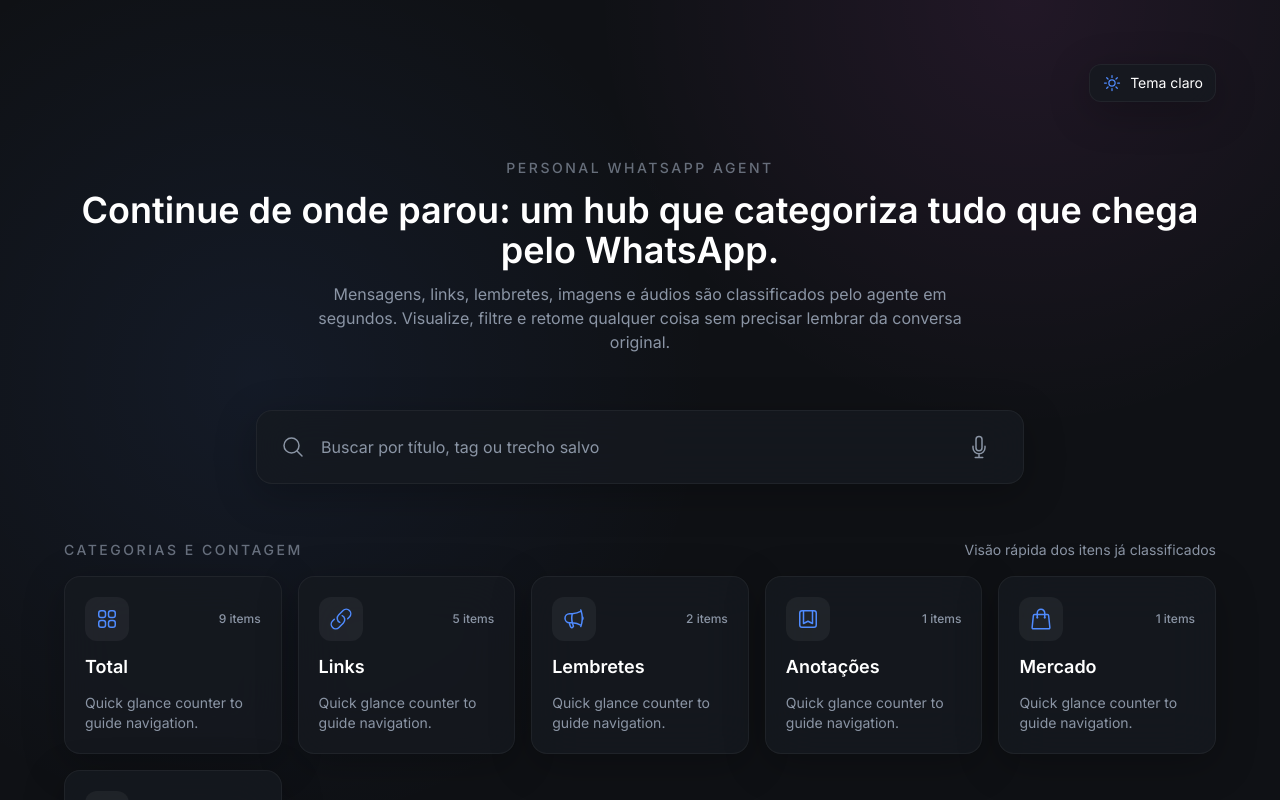
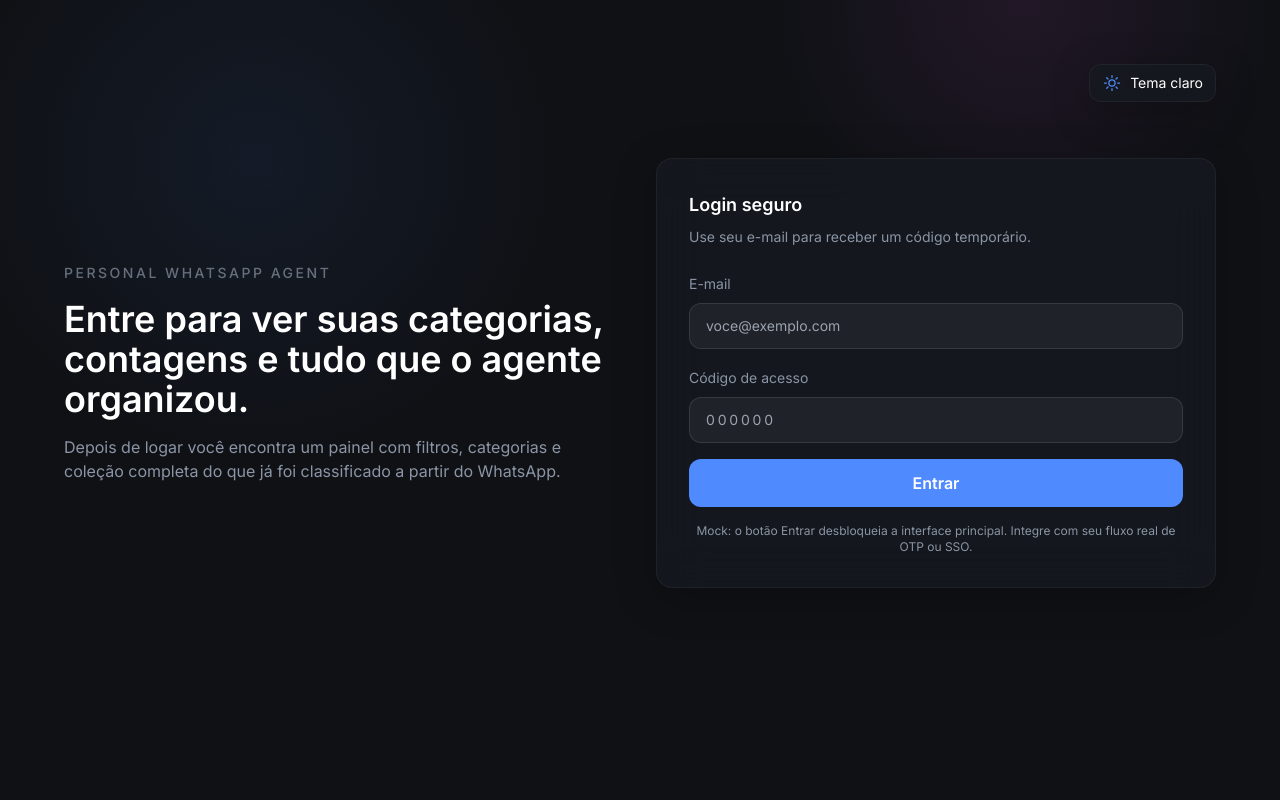
Before and after one commit to Vafernandes/n8n-dashboard, a React (Vite) app: page / in a window 1280 px wide. Shown: the top 800 px of the page. Built offline with nearby package versions, Linux system fonts and the light colour scheme.

Commit message:
feat: login screen

```diff
--- a/src/App.tsx
+++ b/src/App.tsx
@@ -90,6 +90,9 @@
 ];
 
 function App() {
+  const [isAuthenticated, setIsAuthenticated] = useState(false);
+  const [email, setEmail] = useState('');
+  const [accessCode, setAccessCode] = useState('');
   const [theme, setTheme] = useState<'dark' | 'light'>('dark');
   const [query, setQuery] = useState('');
   const [libraryType, setLibraryType] = useState<'Todas' | 'Link' | 'Lembrete' | 'Anotação' | 'Mercado'>('Todas');
@@ -136,6 +139,8 @@
     { label: 'Eventos', count: 0, icon: <CalendarDaysIcon className="w-6 h-6" aria-hidden /> },
   ];
 
+  const showLogin = !isAuthenticated;
+
   return (
     <main className="min-h-screen text-white px-4 sm:px-8 pb-16">
       <div className="max-w-6xl mx-auto pt-10 sm:pt-16 flex flex-col gap-10 sm:gap-14">
@@ -160,6 +165,60 @@
           </button>
         </div>
 
+        {showLogin ? (
+          <section className="grid grid-cols-1 lg:grid-cols-2 gap-8 items-center">
+            <div className="space-y-4">
+              <p className="section-title">Personal WhatsApp Agent</p>
+              <h1 className="text-3xl sm:text-4xl font-semibold leading-tight">
+                Entre para ver suas categorias, contagens e tudo que o agente organizou.
+              </h1>
+              <p className="text-muted">
+                Depois de logar você encontra um painel com filtros, categorias e coleção completa do que já foi
+                classificado a partir do WhatsApp.
+              </p>
+            </div>
+
+            <div className="glass-panel rounded-2xl p-6 sm:p-8 space-y-6 border border-white/10">
+              <div className="space-y-2">
+                <p className="text-lg font-semibold">Login seguro</p>
+                <p className="text-sm text-muted">Use seu e-mail para receber um código temporário.</p>
+              </div>
+              <div className="space-y-4">
+                <label className="space-y-2 block">
+                  <span className="text-sm text-muted">E-mail</span>
+                  <input
+                    type="email"
+                    value={email}
+                    onChange={(e) => setEmail(e.target.value)}
+                    className="w-full rounded-xl bg-white/5 border border-white/10 px-4 py-3 text-sm focus:outline-none focus:border-accent"
+                    placeholder="voce@exemplo.com"
+                  />
+                </label>
+                <label className="space-y-2 block">
+                  <span className="text-sm text-muted">Código de acesso</span>
+                  <input
+                    type="text"
+                    value={accessCode}
+                    onChange={(e) => setAccessCode(e.target.value)}
+                    className="w-full rounded-xl bg-white/5 border border-white/10 px-4 py-3 text-sm tracking-[0.2em] uppercase focus:outline-none focus:border-accent"
+                    placeholder="000000"
+                  />
+                </label>
+                <button
+                  type="button"
+                  onClick={() => setIsAuthenticated(true)}
+                  className="w-full rounded-xl bg-accent text-white font-semibold py-3 hover:opacity-90 transition-opacity"
+                >
+                  Entrar
+                </button>
+                <p className="text-xs text-muted text-center">
+                  Mock: o botão Entrar desbloqueia a interface principal. Integre com seu fluxo real de OTP ou SSO.
+                </p>
+              </div>
+            </div>
+          </section>
+        ) : (
+          <>
             <header className="text-center space-y-3">
               <p className="section-title">Personal WhatsApp Agent</p>
               <h1 className="text-3xl sm:text-4xl font-semibold leading-tight">
@@ -228,6 +287,8 @@
                 </div>
               </div>
             </section>
+          </>
+        )}
       </div>
     </main>
   );
```
Lines whose indentation alone changed are shown as unchanged.
